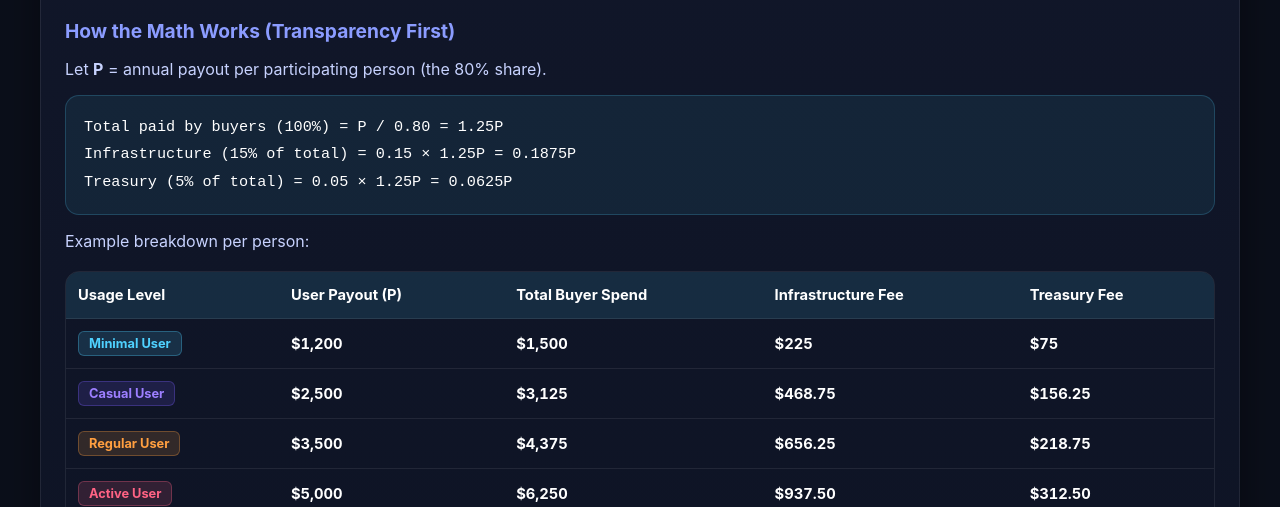
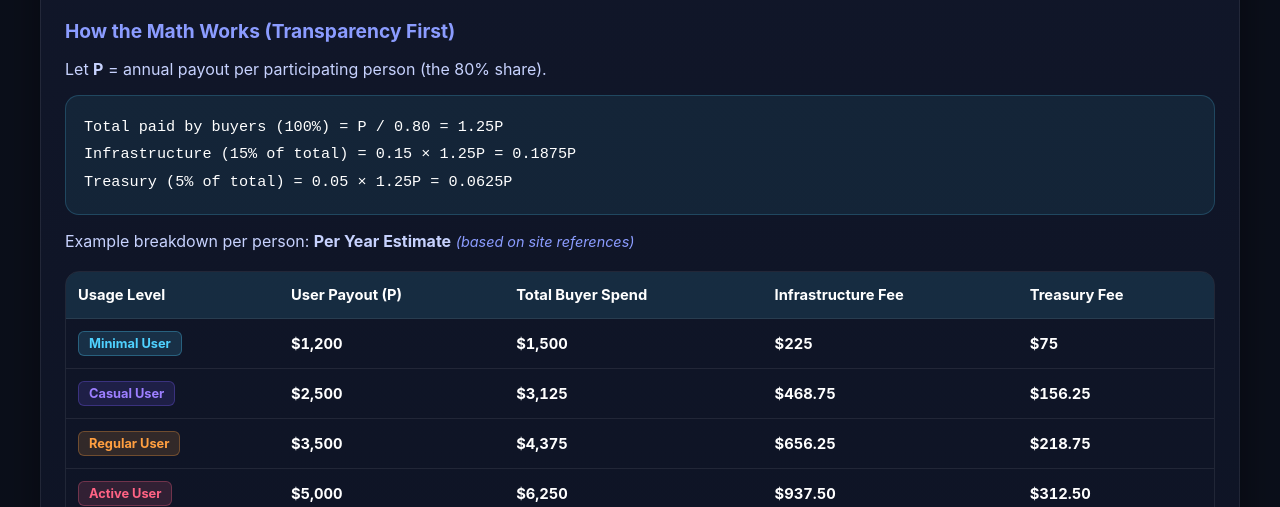
Before and after one commit to illmedicine/LivePay-Petition-Suppot, a website: page projections.html in a window 1280 px wide. Shown: the part 593-1100 px from the top of the page. Drawn offline with Linux system fonts and the light colour scheme.

Commit message:
Add per year estimate clarification to projections breakdown

```diff
--- a/projections.html
+++ b/projections.html
@@ -347,7 +347,9 @@
       Treasury (5% of total) = 0.05 × 1.25P = 0.0625P
     </div>
 
-    <p class="muted" style="margin-top:16px;">Example breakdown per person:</p>
+    <p class="muted" style="margin-top:16px;">
+      Example breakdown per person: <strong>Per Year Estimate</strong> <em style="color:var(--muted2);font-size:.9rem;">(based on site references)</em>
+    </p>
 
     <div class="table-wrapper">
       <table>
```
